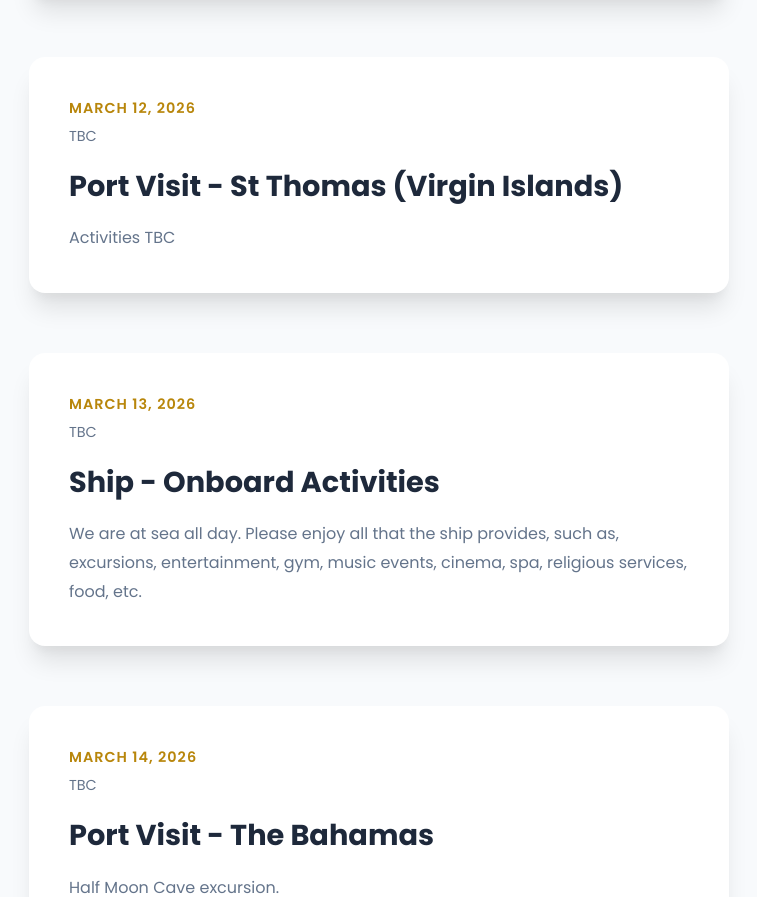
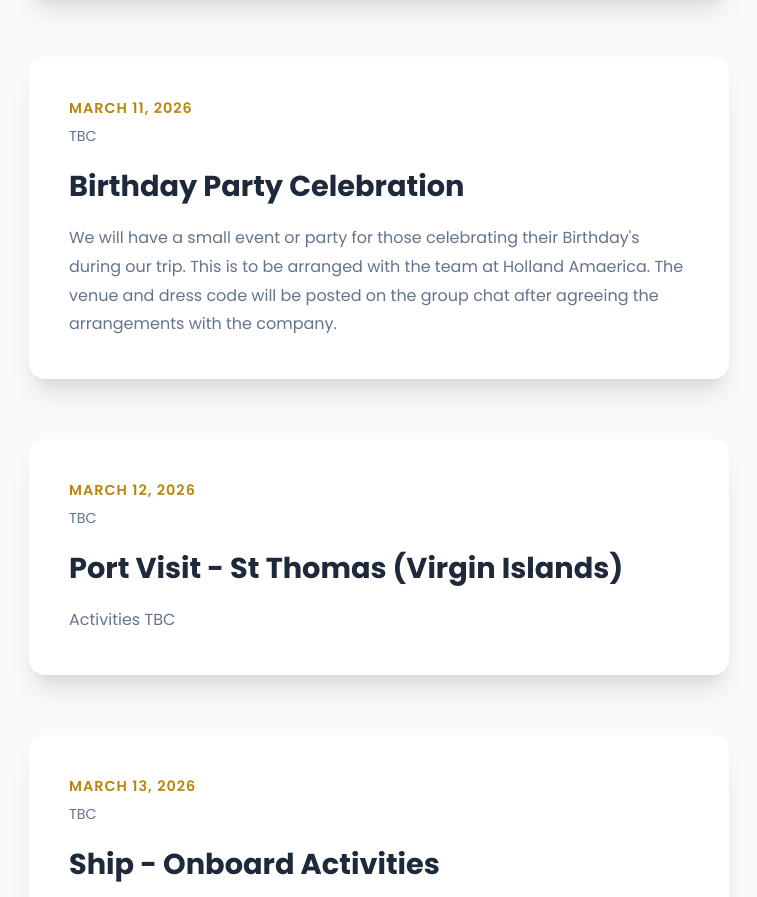
Before and after one commit to Gmanprodev/gloria-birthday-cruise, a plain HTML site: page index.html in a window 1280 px wide. Shown: the part 3290-4187 px from the top of the page, without its empty margins (261-1018 px from the left). Drawn offline with Linux system fonts and the light colour scheme.

Commit message:
Add new itinerary item.

```diff
--- a/index.html
+++ b/index.html
@@ -127,6 +127,17 @@
 
                 <div class="itinerary-item slide-right">
                     <div class="itinerary-content">
+                        <div class="itinerary-date">March 11, 2026</div>
+                        <div class="itinerary-time">TBC</div>
+                        <h3>Birthday Party Celebration</h3>
+                        <p>We will have a small event or party for those celebrating their Birthday's during our trip.
+                        This is to be arranged with the team at Holland Amaerica. The venue and dress code will be posted on
+                        the group chat after agreeing the arrangements with the company.</p>
+                    </div>
+                </div>
+
+                <div class="itinerary-item slide-right">
+                    <div class="itinerary-content">
                         <div class="itinerary-date">March 12, 2026</div>
                         <div class="itinerary-time">TBC</div>
                         <h3>Port Visit - St Thomas (Virgin Islands)</h3>
```
